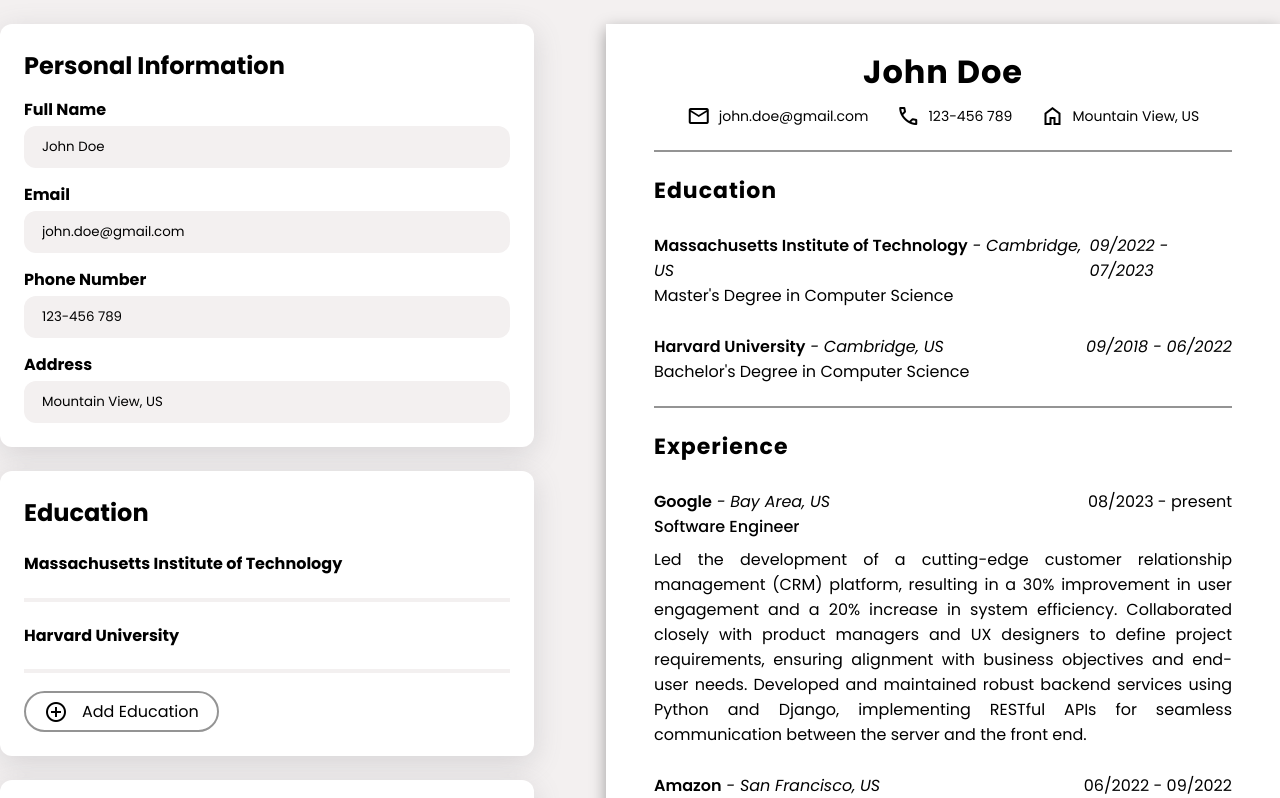
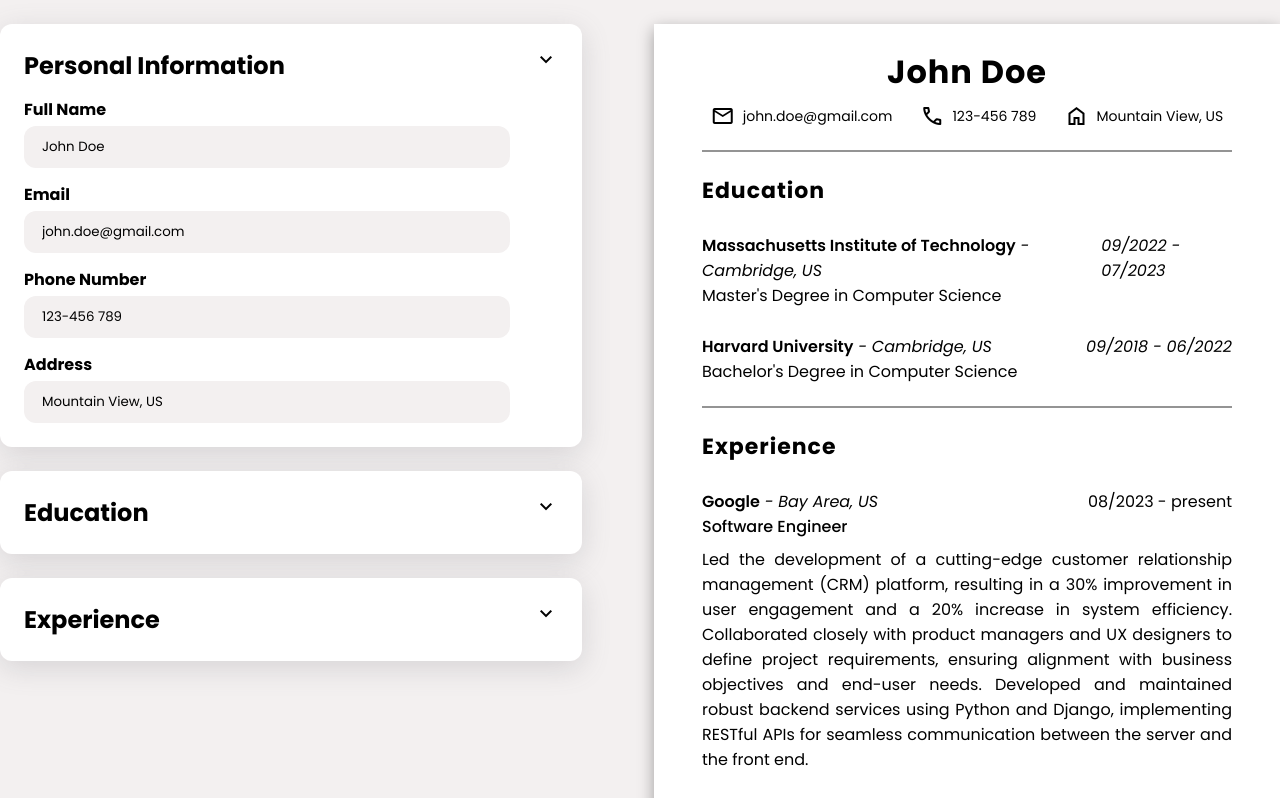
Before and after one commit to Greg057/cv-app, a React (Vite) app: page / in a window 1280 px wide. Shown: the top 798 px of the page. Built offline with nearby package versions, Linux system fonts and the light colour scheme.

Commit message:
Add section open-close logic

```diff
--- a/src/App.jsx
+++ b/src/App.jsx
@@ -42,7 +42,7 @@
 
   function removeExperience (id) {
     setExperienceInfo(experienceInfo.filter(experience =>
-      experience.id !== id))
+    experience.id !== id))
   }
 
   return (
--- a/src/components/EditSection.jsx
+++ b/src/components/EditSection.jsx
@@ -8,6 +8,7 @@
 export default function EditSection ({ personalInfo, setPersonalInfo, educationInfo, setEducationInfo, addEducation, removeEducation, experienceInfo, setExperienceInfo, addExperience, removeExperience }) {
     const [activeIndexEducation, setActiveIndexEducation] = useState();
     const [activeIndexExperience, setActiveIndexExperience] = useState();
+    const [activeContainer, setActiveContainer] = useState("personal");
 
     function handleClickEducation(id) {
         activeIndexEducation === id ? setActiveIndexEducation() : setActiveIndexEducation(id)
@@ -17,16 +18,29 @@
         activeIndexExperience === id ? setActiveIndexExperience() : setActiveIndexExperience(id)
     }
 
+    function handleClickContainer(name) {
+        activeContainer === name ? setActiveContainer() : setActiveContainer(name)
+    }
+
     return (
         <div className="edit-section">
-            <PersonalInfo personalInfo={personalInfo} setPersonalInfo={setPersonalInfo} />
+            <div className="info-container">
+                <div className="info-container-header" onClick={() => handleClickContainer("personal")}>
+                    <h2>Personal Information</h2>
+                    <div className="material-symbols-outlined">expand_more</div>
+                </div>
+                {activeContainer === "personal" && <PersonalInfo personalInfo={personalInfo} setPersonalInfo={setPersonalInfo} />}
+            </div>
 
             <div className="info-container">
-                <h2>Education</h2>
-                {educationInfo.map(education =>
+                <div className="info-container-header" onClick={() => handleClickContainer("education")}>
+                    <h2>Education</h2>
+                    <div className="material-symbols-outlined">expand_more</div>
+                </div>
+                {activeContainer === "education" && educationInfo.map(education =>
                     <EducationInfo educationInfo={education} key={education.id} id={education.id} setEducationInfo={setEducationInfo}
                                     isActive={activeIndexEducation === education.id} handleClick={handleClickEducation} removeEducation={removeEducation} /> )}
-                <button className="add-button" onClick={() => {
+                {activeContainer === "education" && <button className="add-button" onClick={() => {
                     const newID = uuidv4()
                     addEducation([
                         ...educationInfo,
@@ -34,14 +48,18 @@
                     ])
                     setActiveIndexEducation(newID)
                 }}><span className="material-symbols-outlined">add_circle</span>Add Education</button>
+                }
             </div>
 
             <div className="info-container">
-                <h2>Experience</h2>
-                {experienceInfo.map(experience =>
+                <div className="info-container-header" onClick={() => handleClickContainer("experience")}>
+                    <h2>Experience</h2>
+                    <div className="material-symbols-outlined">expand_more</div>
+                </div>
+                {activeContainer === "experience" && experienceInfo.map(experience =>
                     <ExperienceInfo experienceInfo={experience} key={experience.id} id={experience.id} setExperienceInfo={setExperienceInfo}
                                     isActive={activeIndexExperience === experience.id} handleClick={handleClickExperience} removeExperience={removeExperience} /> )}
-                <button className="add-button" onClick={() => {
+                {activeContainer === "experience" && <button className="add-button" onClick={() => {
                     const newID = uuidv4()
                     addExperience([
                         ...experienceInfo,
@@ -49,6 +67,7 @@
                     ])
                     setActiveIndexExperience(newID)
                 }}><span className="material-symbols-outlined">add_circle</span>Add Experience</button>
+                }
             </div>
 
 
--- a/src/components/PersonalInfo.jsx
+++ b/src/components/PersonalInfo.jsx
@@ -3,12 +3,12 @@
 
 export default function PersonalInfo ({ personalInfo, setPersonalInfo }) {
     return (
-        <div className="info-container">
-            <h2>Personal Information</h2>
+        <>
             <InputField title="Full Name" info={personalInfo} valueToChange="fullName" setFunction={setPersonalInfo}/>
             <InputField title="Email" info={personalInfo} valueToChange="email" setFunction={setPersonalInfo}/>
             <InputField title="Phone Number" info={personalInfo} valueToChange="phoneNumber" setFunction={setPersonalInfo}/>
             <InputField title="Address" info={personalInfo} valueToChange="address" setFunction={setPersonalInfo}/>
-        </div>
+        </>
+
     )
 }
--- a/src/components/ResumeSection.jsx
+++ b/src/components/ResumeSection.jsx
@@ -3,7 +3,6 @@
 import "../styles/resume-section.css"
 
 export default function ResumeSection ({ personalInfo, educationInfo, experienceInfo }) {
-
 
     return (
         <div className="resume-section">
--- a/src/styles/edit-section.css
+++ b/src/styles/edit-section.css
@@ -3,12 +3,17 @@
     padding: 24px;
     border-radius: 12px;
     margin-bottom: 24px;
-    min-width: fit-content;
+    min-width: 534px;
     box-shadow: rgba(100, 100, 111, 0.2) 0px 7px 29px 0px;
 }
 
 .info-container h2 {
     margin: 0;
+}
+
+.info-container-header {
+    display: flex;
+    justify-content: space-between;
 }
 
 .edit-item {
```
